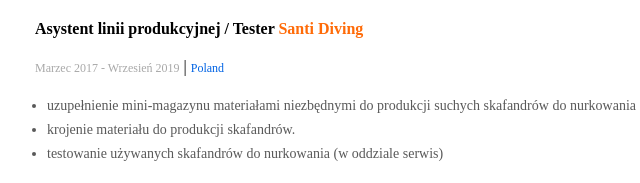
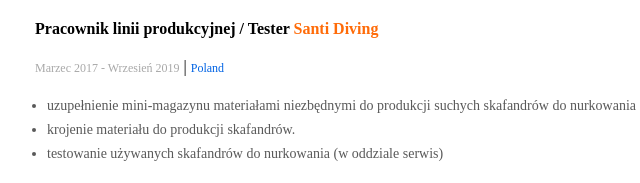
Before and after one commit to alekspl6698/alekspl6698.github.io, a plain HTML site: page index.html in a window 1280 px wide. Shown: the part 490-673 px from the top of the page, 465-1105 px from the left. Drawn offline with Linux system fonts and the light colour scheme.

Commit message:
Update index.html

```diff
--- a/index.html
+++ b/index.html
@@ -166,7 +166,7 @@
             <!--company 2-->
             <div>
               <h4 class="profession-title">
-                Asystent linii produkcyjnej / Tester<span class="color-words"> Santi Diving</span>
+                Pracownik linii produkcyjnej / Tester<span class="color-words"> Santi Diving</span>
               </h4>
 
               <span class="profession-time">Marzec 2017 - Wrzesień 2019</span>
```
